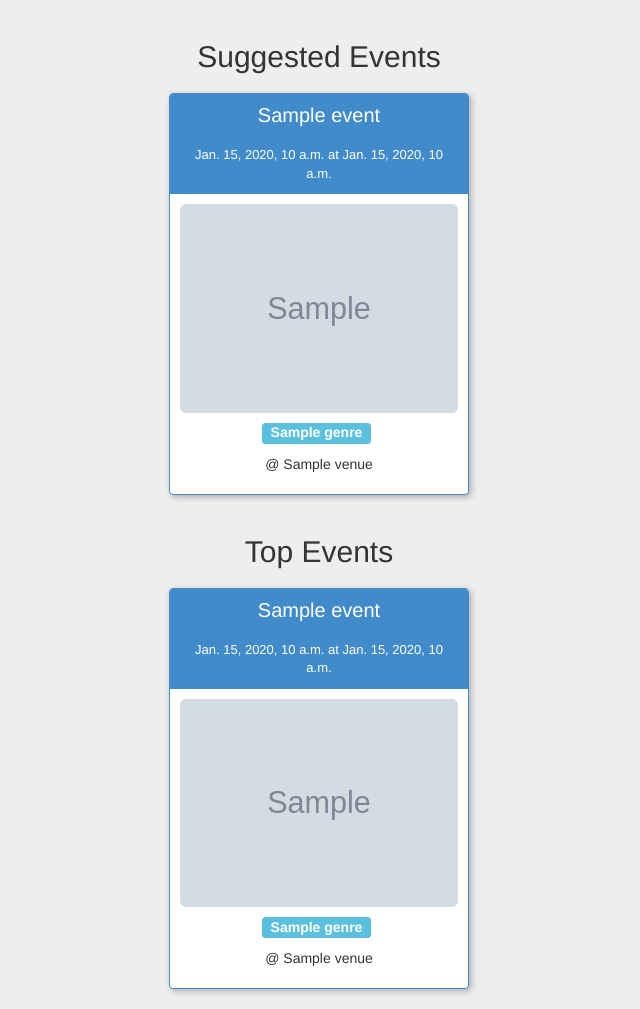
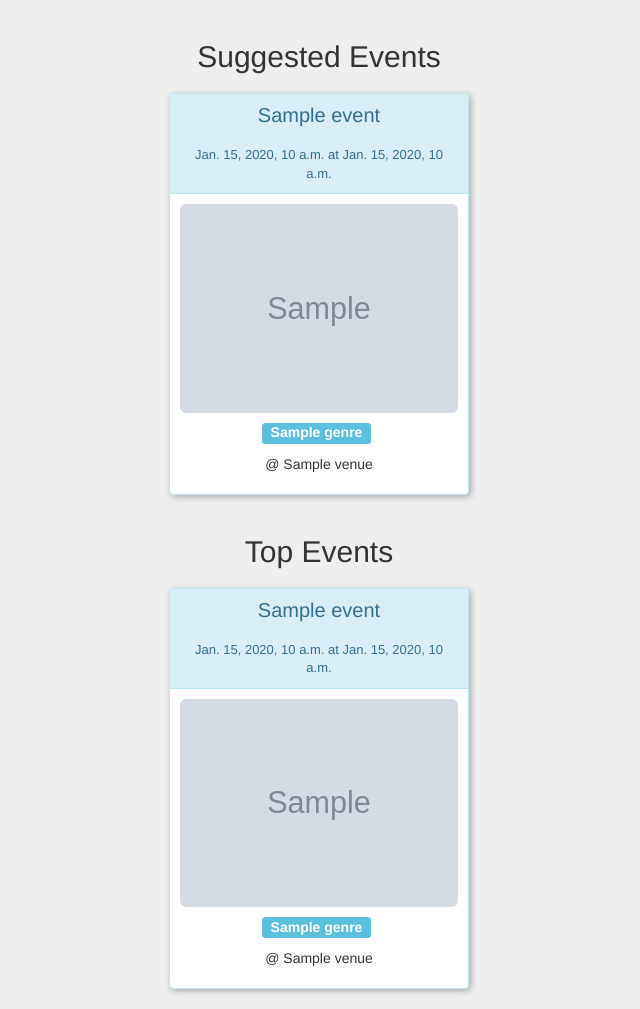
Before and after one commit to TooHighToPlay/AmsterdamVibe, a Django app: template events/templates/list.html in a window 1280 px wide. Shown: the part 50-1059 px from the top of the page, without its empty margins (321-961 px from the left). Run offline with Django 3.2, Linux system fonts and the light colour scheme; the template is opened without the code that fills it: most values are stand-ins (such as "Sample title", 1, 10 or a date in 2020); grey boxes marked "Sample" are stand-in pictures; parts of the project's set-up code (start-up, migrations or seed data) failed here and were passed over; some libraries are stand-ins or nearby versions.

Commit message:
panel color

```diff
--- a/events/templates/list.html
+++ b/events/templates/list.html
@@ -16,7 +16,7 @@
     <div id="suggested">
     {% for event in suggested_events %}
 
-        <article class="event-card panel panel-primary" data-details-url="{% url 'event_details' event.id %}">
+        <article class="event-card panel panel-info" data-details-url="{% url 'event_details' event.id %}">
             <header class="panel-heading">
                 <h1 class="panel-title text-center">{{ event.name }}</h1>
                 <br/>
@@ -63,7 +63,7 @@
     <div id="top">
     {% for event in top_events %}
 
-        <article class="event-card panel panel-primary" data-details-url="{% url 'event_details' event.id %}">
+        <article class="event-card panel panel-info" data-details-url="{% url 'event_details' event.id %}">
             <header class="panel-heading">
                 <h1 class="panel-title text-center">{{ event.name }}</h1>
                 <br/>
```
